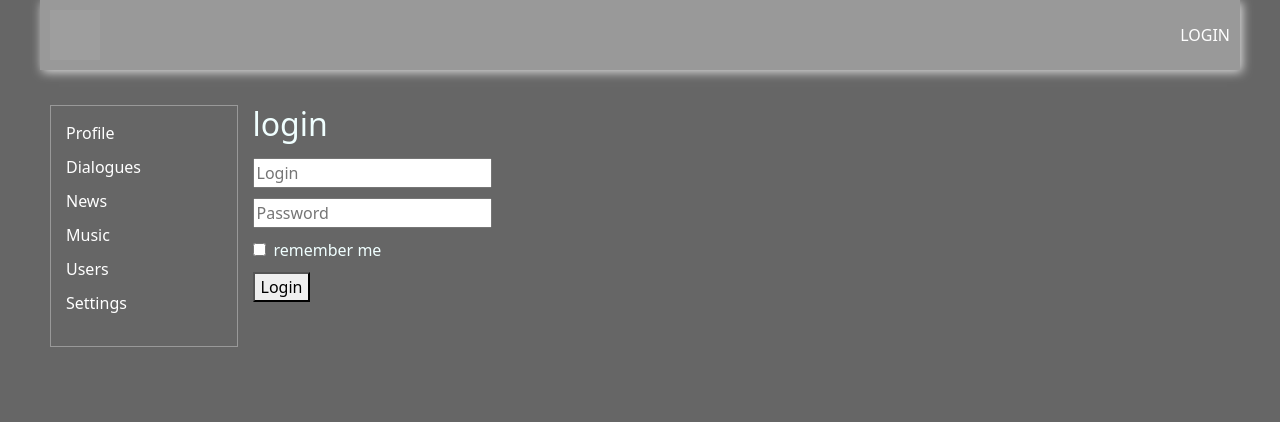
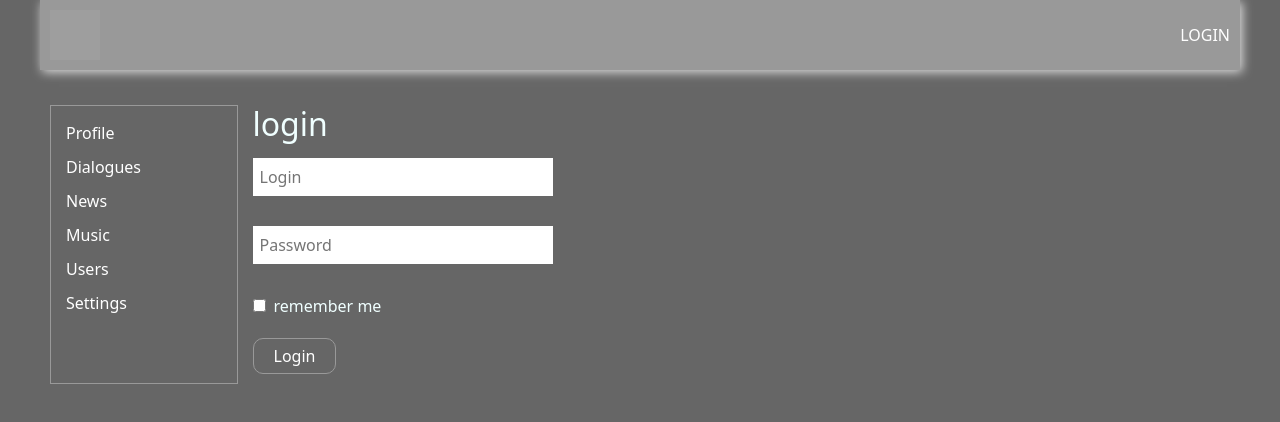
Before and after one commit to vitalii-minchuk/react-course, a React (Create React App) app: page /login in a window 1280 px wide. Shown: the top 422 px of the page. Built offline with nearby package versions, Linux system fonts and the light colour scheme; no server answers; grey boxes are pictures that could not be loaded.

Commit message:
refactor Profile-form, validation

```diff
--- a/src/components/Dialogues/Dialogues.jsx
+++ b/src/components/Dialogues/Dialogues.jsx
@@ -4,6 +4,8 @@ import MessageItem from "./MessageItem/Message";
 import DialogueItem from "./DialogueItem/DialogueItem";
 import { Navigate } from "react-router-dom";
 import { Field, reduxForm } from 'redux-form';
+import { Textarea } from "../common/FormsControls/FormsControls";
+import { maxLength, required } from "../../utils/validators/validators";
 
 const Dialogues = (props) => {
   let messageElements = props.messagesData.map((mes) => {
@@ -36,13 +38,16 @@ const Dialogues = (props) => {
   );
 };
 
+let maxLength50 = maxLength(50)
+
 const AddMessageForm = (props) => {
   return (
     <form onSubmit={props.handleSubmit} className={s.box}>
       <Field
         name={"newMessageBody"}
-        component={"textarea"}
+        component={Textarea}
         className={s.textarea}
+        validate={[required, maxLength50]}
         value={props.newMessageBody}
         placeholder="Enter your message"
       />
--- a/src/components/Login/Login.jsx
+++ b/src/components/Login/Login.jsx
@@ -1,6 +1,8 @@
 import React from "react";
 import s from "./Login.module.css";
 import { Field, reduxForm } from 'redux-form';
+import { Input } from "../common/FormsControls/FormsControls";
+import { maxLength, required } from "../../utils/validators/validators";
 
 const Login = () => {
   const onSubmit = (formData) => {
@@ -15,15 +17,27 @@ const Login = () => {
   )
 }
 
+const maxLength20 = maxLength(20)
+
 const LoginForm = (props) => {
 
   return (
     <form className={s.form} onSubmit={props.handleSubmit} >
       <div>
-        <Field placeholder={"Login"} name={"login"} component={"input"} />
+        <Field
+          placeholder={"Login"}
+          name={"login"}
+          component={Input}
+          validate={[required, maxLength20]}
+        />
       </div>
       <div>
-        <Field placeholder={"Password"} name={"password"} component={"input"} />
+        <Field
+          placeholder={"Password"}
+          name={"password"}
+          component={Input}
+          validate={[required, maxLength20]}
+        />
       </div>
       <div>
         <label className={s.checkLabel}>
@@ -37,7 +51,7 @@ const LoginForm = (props) => {
         </label>
       </div>
       <div>
-        <button>Login</button>
+        <button className={s.loginBtn}>Login</button>
       </div>
     </form>
   )
--- a/src/components/Login/Login.module.css
+++ b/src/components/Login/Login.module.css
@@ -8,9 +8,29 @@
 
 .checkLabel {
   cursor: pointer;
+  margin-bottom: 10px;
 }
 
 .check {
   margin-right: 8px;
   cursor: pointer;
 }
+
+.loginBtn {
+  color: #fff;
+  padding: 5px 20px;
+  background-color: transparent;
+  border: 1px solid #999;
+  cursor: pointer;
+  border-radius: 10px;
+  transition: all .3s;
+}
+
+.loginBtn:hover {
+  color: #333;
+  padding: 5px 20px;
+  background-color: #999;
+  border: 1px solid #333;
+  cursor: pointer;
+  border-radius: 10px;
+}
--- a/src/components/Profile/MyPosts/MyPosts.jsx
+++ b/src/components/Profile/MyPosts/MyPosts.jsx
@@ -1,6 +1,9 @@
 import React from "react";
 import Post from "./Post/Post";
 import s from "./MyPosts.module.css";
+import { Field, reduxForm } from 'redux-form';
+import { maxLength, required } from "../../../utils/validators/validators";
+import { Textarea } from "../../common/FormsControls/FormsControls";
 
 const MyPosts = (props) => {
   let postItems = props.posts.map(el => {
@@ -13,34 +16,38 @@ const MyPosts = (props) => {
     />
   });
 
-  const textareaValue = React.createRef();
-
-  const addPost = () => {
-    props.addPost();
-  };
-
-  let onPostChange = () => {
-    let text = textareaValue.current.value;
-    props.updateNewPostText(text);
+  let onAddPost = (values) => {
+    props.addPost(values.newPostText);
   };
 
   return (
     <div>
       <h5>My Posts</h5>
-      <div className={s.box}>
-        <textarea
-          onChange={onPostChange}
-          ref={textareaValue}
-          className={s.textarea}
-          value={props.newPostText}
-        />
-        <button onClick={addPost} className={s.addBtn}>Add Post</button>
-      </div>
+      <AddNewPostFormRedux onSubmit={onAddPost} />
       <div>
-        { postItems }
+        {postItems}
       </div>
     </div>
   );
 };
 
+const maxLength30 = maxLength(30)
+const AddNewPostForm = (props) => {
+
+  return (
+    <form onSubmit={props.handleSubmit}>
+      <Field
+        name={"newPostText"}
+        component={Textarea}
+        validate={[ required, maxLength30 ]}
+      />
+      <button className={s.addBtn}>Add Post</button>
+    </form>
+  )
+}
+
+const AddNewPostFormRedux = reduxForm({
+  form: "ProfileAddNewPostForm"
+})(AddNewPostForm)
+
 export default MyPosts;
--- a/src/components/Profile/MyPosts/MyPosts.module.css
+++ b/src/components/Profile/MyPosts/MyPosts.module.css
@@ -5,10 +5,6 @@
   margin: 20px 0;
 }
 
-.textarea {
-  padding: 5px;
-  width: 40%;
-}
 .addBtn {
   color: #fff;
   padding: 5px 20px;
--- a/src/components/Profile/MyPosts/MyPostsContainer.jsx
+++ b/src/components/Profile/MyPosts/MyPostsContainer.jsx
@@ -1,6 +1,6 @@
 import React from "react";
 import { connect } from "react-redux";
-import { addPostActionCreator, updateNewPostTextActionCreator } from "../../../redux/profile-reducer";
+import { addPostActionCreator } from "../../../redux/profile-reducer";
 import MyPosts from "./MyPosts";
 
 const mapStateToProps = (state) => {
@@ -12,13 +12,9 @@ const mapStateToProps = (state) => {
 
 const mapDispatchToProps = (dispatch) => {
   return {
-    updateNewPostText: (text) => {
-      let action = updateNewPostTextActionCreator(text)
-      dispatch(action);
-    },
-    addPost: () => {
-      dispatch(addPostActionCreator());
-    },
+    addPost: (newPostText) => {
+      dispatch(addPostActionCreator(newPostText));
+    }
   }
 }
 
--- a/src/components/Profile/MyPosts/Post/Post.module.css
+++ b/src/components/Profile/MyPosts/Post/Post.module.css
@@ -2,6 +2,11 @@
   display: grid;
   grid-template-columns: 1fr 7fr;
   grid-template-rows: repeat(2);
+  margin: 20px 0;
+}
+
+.form {
+  display: block;
   margin-bottom: 20px;
 }
 
--- /dev/null
+++ b/src/components/common/FormsControls/FormsControls.jsx
@@ -0,0 +1,28 @@
+import React from "react";
+import s from "./FormsControls.module.css";
+
+export const Textarea = ({input, meta, ...props}) => {
+  const hasError = meta.error && meta.touched;
+
+  return (
+    <div className={s.formControl + " " + ( hasError ? s.error : "" )}>
+      <div>
+        <textarea {...input} {...props} />
+      </div>
+      { hasError && <span>{meta.error}</span>}
+    </div>
+  )
+}
+
+export const Input = ({input, meta, ...props}) => {
+  const hasError = meta.error && meta.touched;
+
+  return (
+    <div className={s.formControl + " " + ( hasError ? s.error : "" )}>
+      <div>
+        <input {...input} {...props} />
+      </div>
+      { hasError && <span>{meta.error}</span>}
+    </div>
+  )
+}
--- /dev/null
+++ b/src/components/common/FormsControls/FormsControls.module.css
@@ -0,0 +1,23 @@
+.formControl {
+  display: block;
+  width: 70%;
+  display: flex;
+  gap: 20px;
+}
+
+.formControl textarea,
+.formControl input {
+  border: 2px solid transparent;
+  margin-bottom: 10px;
+  padding: 5px;
+  width: 300px;
+}
+
+.error textarea,
+.error input {
+  border: 2px solid #E26578;
+}
+
+.formControl span {
+  color: #E26578;
+}
--- a/src/redux/profile-reducer.js
+++ b/src/redux/profile-reducer.js
@@ -1,7 +1,6 @@
 import { profileAPI, userAPI } from "../api/api";
 
 const ADD_POST = 'ADD_POST';
-const UPDATE_NEW_POST_TEXT = 'UPDATE_NEW_POST_TEXT';
 const SET_USER_PROFILE = 'SET_USER_PROFILE';
 const SET_STATUS = 'SET_STATUS';
 
@@ -13,7 +12,6 @@ let initialState = {
     {id: 4, message: "gasdfgadfg fdgafgasg", likesCount: 5, src: "https://www.stockvault.net/data/2019/03/11/261989/thumb16.jpg"},
     {id: 5, message: "hey", likesCount: 33, src: "https://www.inpixio.com/remove-background/images/main-after.jpg"},
   ],
-  newPostText: "",
   profile: null,
   status: "",
 }
@@ -23,7 +21,7 @@ const profileReducer = (state = initialState, action) => {
     case ADD_POST:
       let newPost = {
         id: 6,
-        message: state.newPostText,
+        message: action.newPostText,
         likesCount: 0,
         src: 'https://pngset.com/images/the-team-aone-group-holdings-ltd-circle-user-icon-svg-text-symbol-number-disk-transparent-png-2898374.png',
       }
@@ -31,11 +29,6 @@ const profileReducer = (state = initialState, action) => {
         ...state,
         newPostText: "",
         postData: [...state.postData, newPost],
-      };
-    case UPDATE_NEW_POST_TEXT:
-      return {
-        ...state,
-        newPostText: action.newText,
       };
     case SET_USER_PROFILE:
       return {
@@ -53,16 +46,9 @@ const profileReducer = (state = initialState, action) => {
 };
 
 
-export const addPostActionCreator = () => ({ type: ADD_POST });
+export const addPostActionCreator = (newPostText) => ({ type: ADD_POST, newPostText });
 export const setUserProfile = (profile) => ({ type: SET_USER_PROFILE, profile});
 export const setStatus = (status) => ({ type: SET_STATUS, status});
-export const updateNewPostTextActionCreator = (text) => {
-  return {
-    type: UPDATE_NEW_POST_TEXT,
-    newText: text
-  };
-};
-
 export const getUserProfileThunk = (userId) => {
   return (dispatch) => {
     userAPI.getProfile(userId).then(response => {
--- /dev/null
+++ b/src/utils/validators/validators.js
@@ -0,0 +1,9 @@
+export const required = value => {
+  if (value) return undefined;
+  return "Field is required";
+};
+
+export const maxLength = (maxLength) =>value => {
+  if (value.length > maxLength) return `Max length is ${maxLength} symbols`;
+  return undefined;
+}
```
